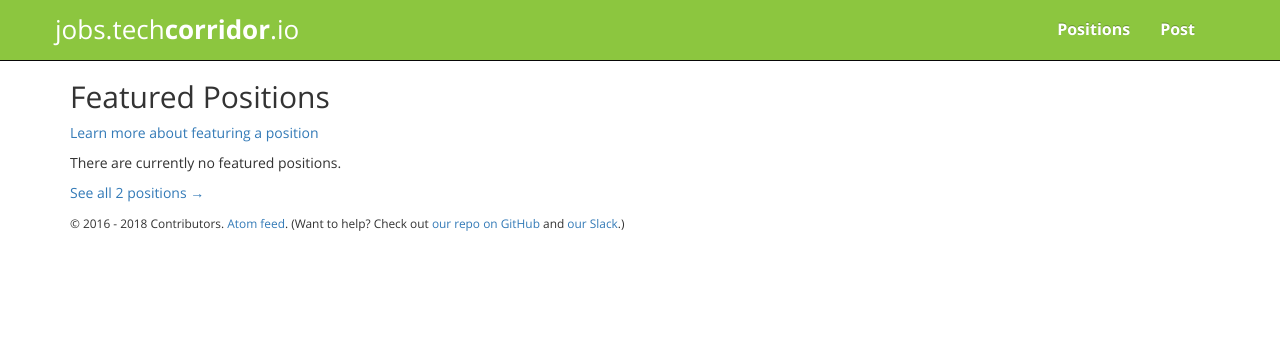
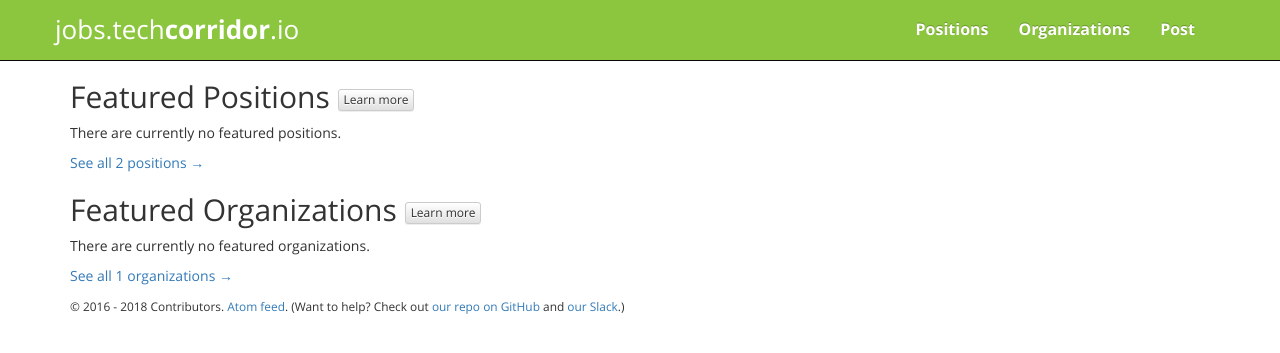
Before and after one commit to techcorridorio/jobs.techcorridor.io, a Jekyll site: the page built from index.html, in a window 1280 px wide. Shown: the top 353 px of the page. Built offline with Jekyll 4.4.1, drawn with Linux system fonts in a browser that asks for light colours.

Commit message:
Add Organizations

```diff
--- a/_config.yml
+++ b/_config.yml
@@ -12,9 +12,17 @@ defaults:
       type: positions
     values:
       layout: position
+  - scope:
+      path: ""
+      type: organizations
+    values:
+      layout: organization
 
 collections:
   positions:
+    output: true
+    permalink: /:collection/:name
+  organizations:
     output: true
     permalink: /:collection/:name
 
--- a/_layouts/default.html
+++ b/_layouts/default.html
@@ -26,6 +26,7 @@
         <div id="navbar" class="navbar-collapse collapse pull-right">
           <ul class="nav navbar-nav">
             <li><a href="/positions/">Positions</a></li>
+            <li><a href="/organizations/">Organizations</a></li>
             <li><a href="/posting/new">Post</a></li>
           </ul>
         </div>
--- a/index.html
+++ b/index.html
@@ -3,11 +3,10 @@ layout: default
 title: Featured Positions
 ---
 
-<h2>Featured Positions</h2>
-
-<p>
-  <a href="/feature/new/?utm_source=tcio_jobs_root">Learn more about featuring a position</a>
-</p>
+<h2>
+  Featured Positions
+  <a href="/feature/new?utm_source=tcio_jobs_root_positions" class="btn btn-xs btn-default">Learn more</a>
+</h2>
 
 {% assign featured_positions = site.positions | where: "featured", "true" %}
 
@@ -22,3 +21,22 @@ title: Featured Positions
 <p>
   <a href="/positions/">See all {{ site.positions.size }} positions &rarr;</a>
 </p>
+
+<h2>
+  Featured Organizations
+  <a href="/feature/new?utm_source=tcio_jobs_root_organizations" class="btn btn-xs btn-default">Learn more</a>
+</h2>
+
+{% assign featured_organizations = site.organizations | where: "featured", "true" %}
+
+{% if featured_organizations.size == 0 %}
+  <p>There are currently no featured organizations.</p>
+{% else %}
+  {% for organization in featured_organizations %}
+    {% include organization.html organization=organization %}
+  {% endfor %}
+{% endif %}
+
+<p>
+  <a href="/organizations/">See all {{ site.organizations.size }} organizations &rarr;</a>
+</p>
--- a/optout.html
+++ b/optout.html
@@ -1,8 +1,10 @@
 ---
-layout: page
+layout: default
 title: Opt-Out
 permalink: /optout/
 ---
+
+<h2>Opt-Out</h2>
 
 <!-- From https://developers.google.com/analytics/devguides/collection/gajs/#disable -->
 
```
Also changed, not shown: _includes/edit.html (added, +34 -0 lines), _includes/organization.html (added, +9 -0 lines), _layouts/organization.html (added, +30 -0 lines), _layouts/position.html (+1 -34 lines), _organizations/doximity.md (added, +12 -0 lines), how_to_post.md (+11 -0 lines), organizations.html (added, +11 -0 lines), positions.html (renamed from all_positions.html).
